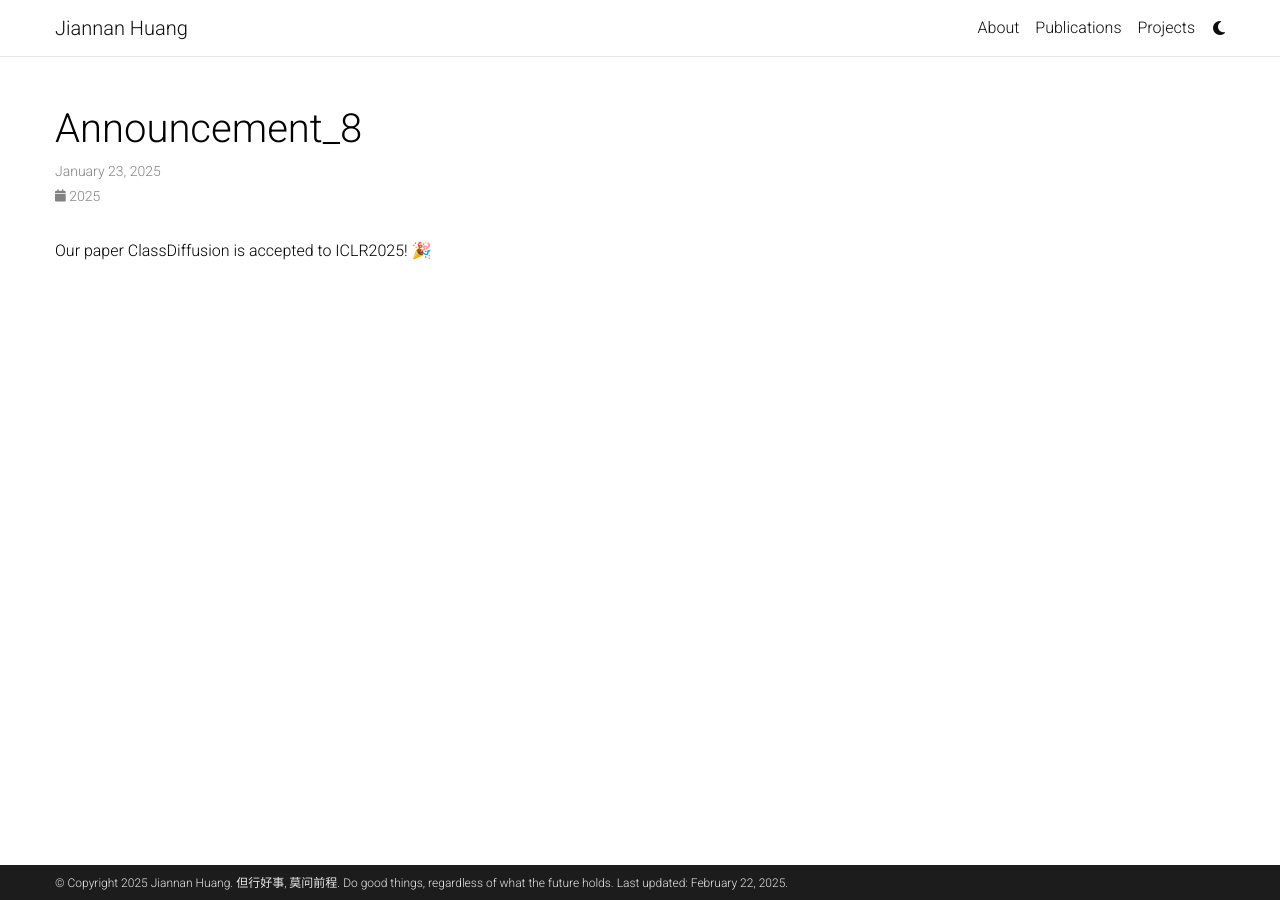
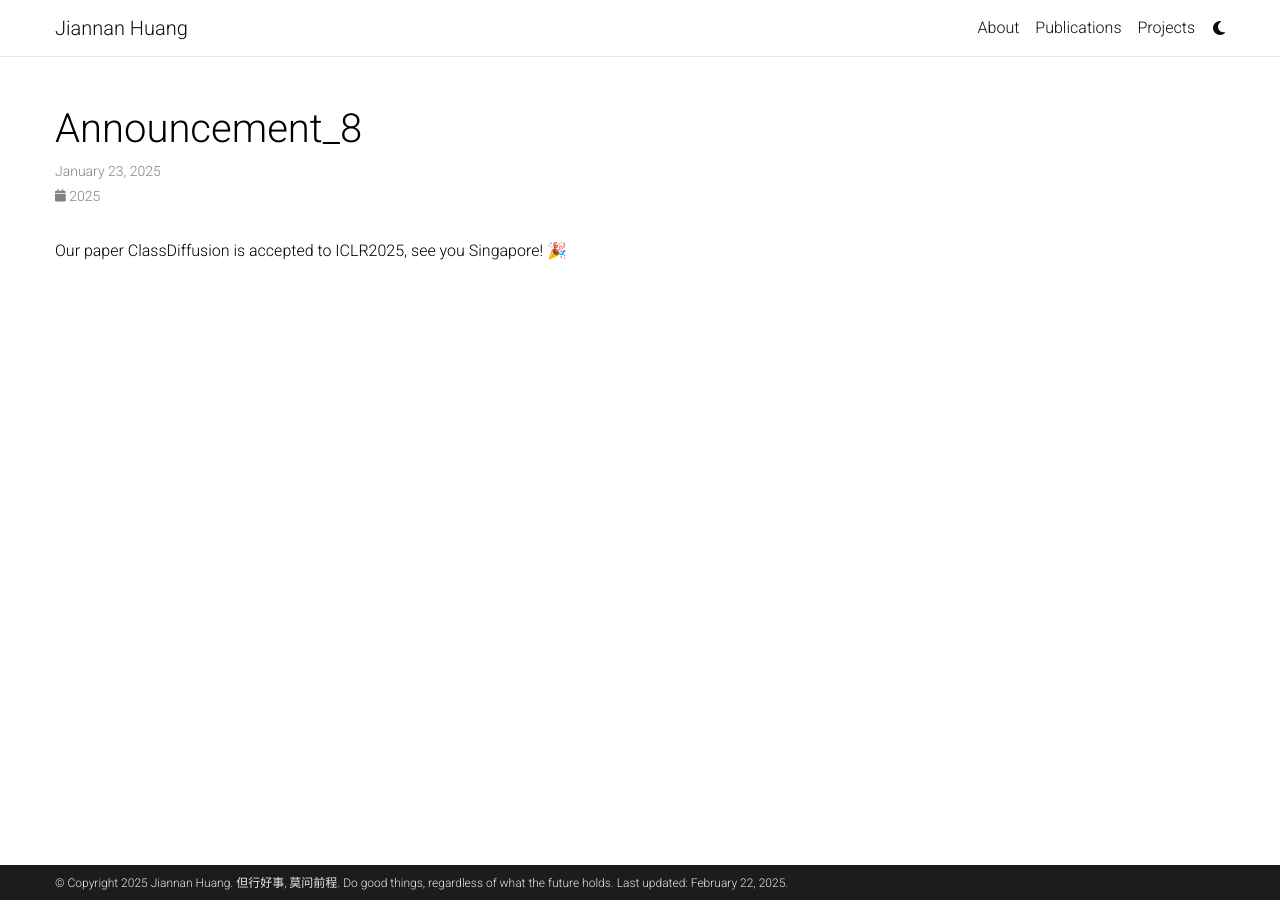
Before and after one commit to Rbrq03/Rbrq03.github.io, a Jekyll site: the page built from _news/announcement_8.md, in a window 1280 px wide. Built offline with Jekyll 4.4.1, drawn with Linux system fonts in a browser that asks for light colours; full-size pictures stand in for the smaller copies a plugin makes; comment, search, counter and statistics services are not loaded; a style sheet for code colours, icons or effects is not loaded.

Commit message:
add paper

```diff
--- a/_bibliography/papers.bib
+++ b/_bibliography/papers.bib
@@ -12,7 +12,7 @@
       website={https://classdiffusion.github.io/},
       arxiv={2405.17532},
       pdf={https://arxiv.org/pdf/2405.17532},
-      journal={ICLR2025},
+      journal={<i>International Conference on Learning Representations(<b>ICCV</b>)</i>, 2025},
 
 }
 
--- a/_news/announcement_8.md
+++ b/_news/announcement_8.md
@@ -5,4 +5,4 @@
 related_posts: false
 ---
 
-Our paper ClassDiffusion is accepted to ICLR2025! 🎉
+Our paper ClassDiffusion is accepted to ICLR2025, see you Singapore! 🎉
```
Also changed, not shown: _news/announcement_9.md (added, +8 -0 lines).
